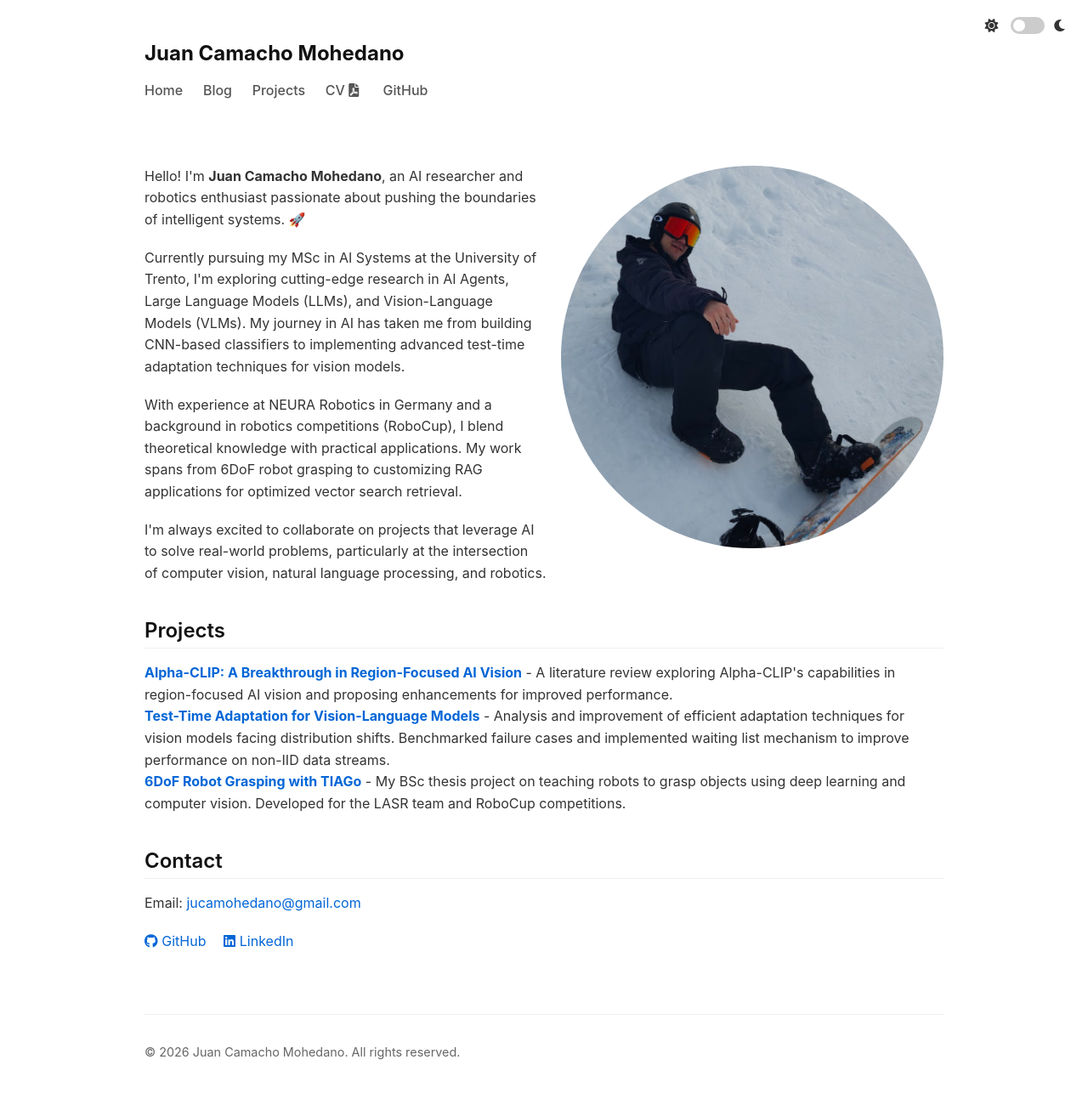
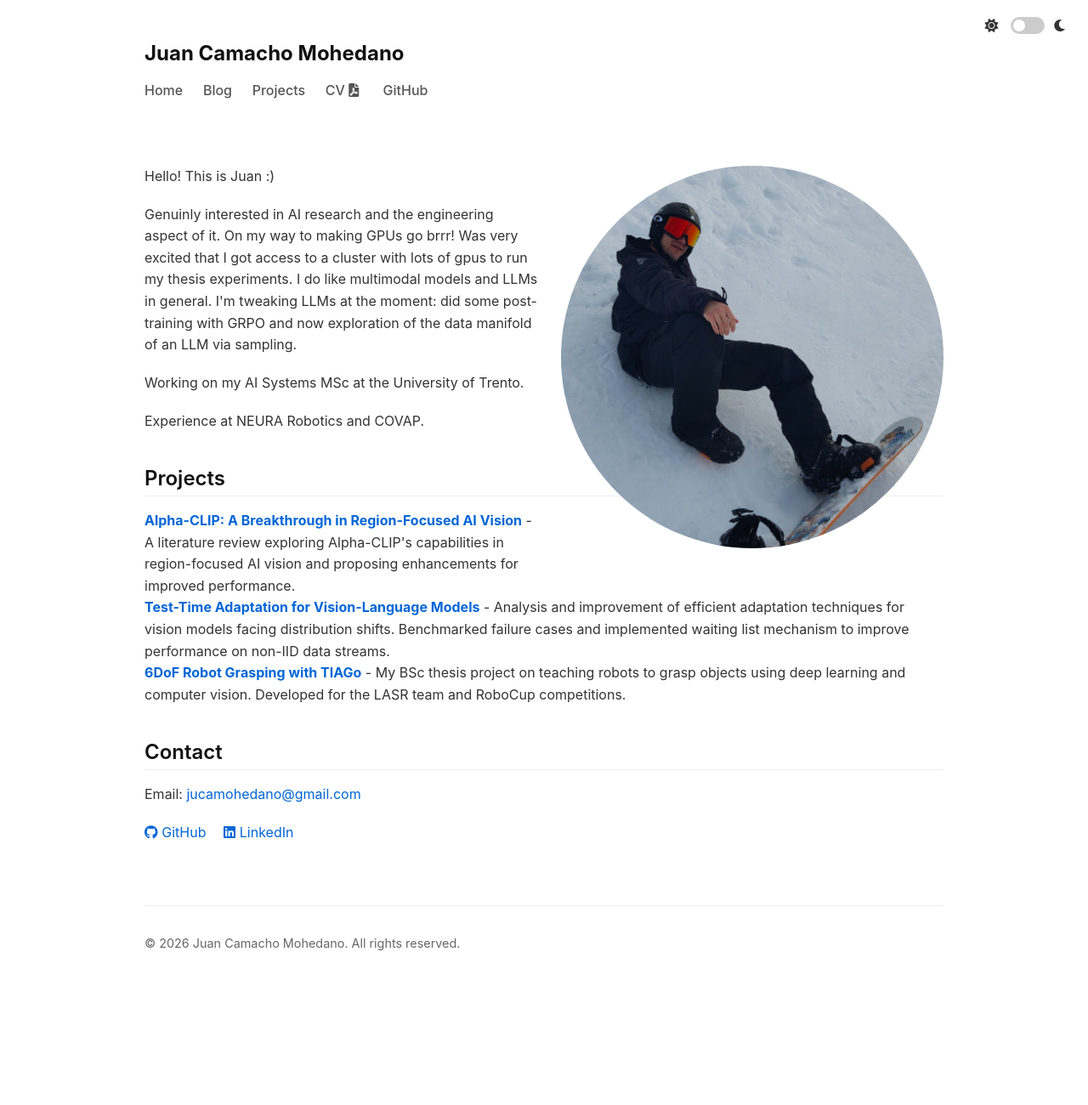
Before and after one commit to jucamohedano/jucamohedano.github.io, a Jekyll site: the page built from index.md, in a window 1280 px wide. Shown: the whole page at 85% size. Built offline with Jekyll 4.4.1, drawn with Linux system fonts in a browser that asks for light colours; after the commit the page ends 1172 px from its top, so only the background shows below that.

Commit message:
Rewrite bio and fix placeholder caption in NEURA post
Co-Authored-By: Claude Fable 5 <noreply@anthropic.com>

```diff
--- a/index.md
+++ b/index.md
@@ -5,16 +5,20 @@ layout: default
 <section class="bio">
     <img src="assets/images/profile_pic.png" alt="{{ site.title }}" style="width: 450px; height: 450px;">
     <p>
-        Hello! I'm <strong>Juan Camacho Mohedano</strong>, an AI researcher and robotics enthusiast passionate about pushing the boundaries of intelligent systems. 🚀
+        Hello! This is Juan :)
     </p>
     <p>
-        Currently pursuing my MSc in AI Systems at the University of Trento, I'm exploring cutting-edge research in AI Agents, Large Language Models (LLMs), and Vision-Language Models (VLMs). My journey in AI has taken me from building CNN-based classifiers to implementing advanced test-time adaptation techniques for vision models.
+        Genuinly interested in AI research and the engineering aspect of it.
+        On my way to making GPUs go brrr!
+        Was very excited that I got access to a cluster with lots of gpus to run my thesis experiments.
+        I do like multimodal models and LLMs in general.
+        I'm tweaking LLMs at the moment: did some post-training with GRPO and now exploration of the data manifold of an LLM via sampling.
     </p>
     <p>
-        With experience at NEURA Robotics in Germany and a background in robotics competitions (RoboCup), I blend theoretical knowledge with practical applications. My work spans from 6DoF robot grasping to customizing RAG applications for optimized vector search retrieval.
+        Working on my AI Systems MSc at the University of Trento.
     </p>
     <p>
-        I'm always excited to collaborate on projects that leverage AI to solve real-world problems, particularly at the intersection of computer vision, natural language processing, and robotics.
+        Experience at NEURA Robotics and COVAP.
     </p>
 </section>
 
```
Also changed, not shown: _posts/2023-06-30-neura-robotics-internship.md (+1 -1 lines).
